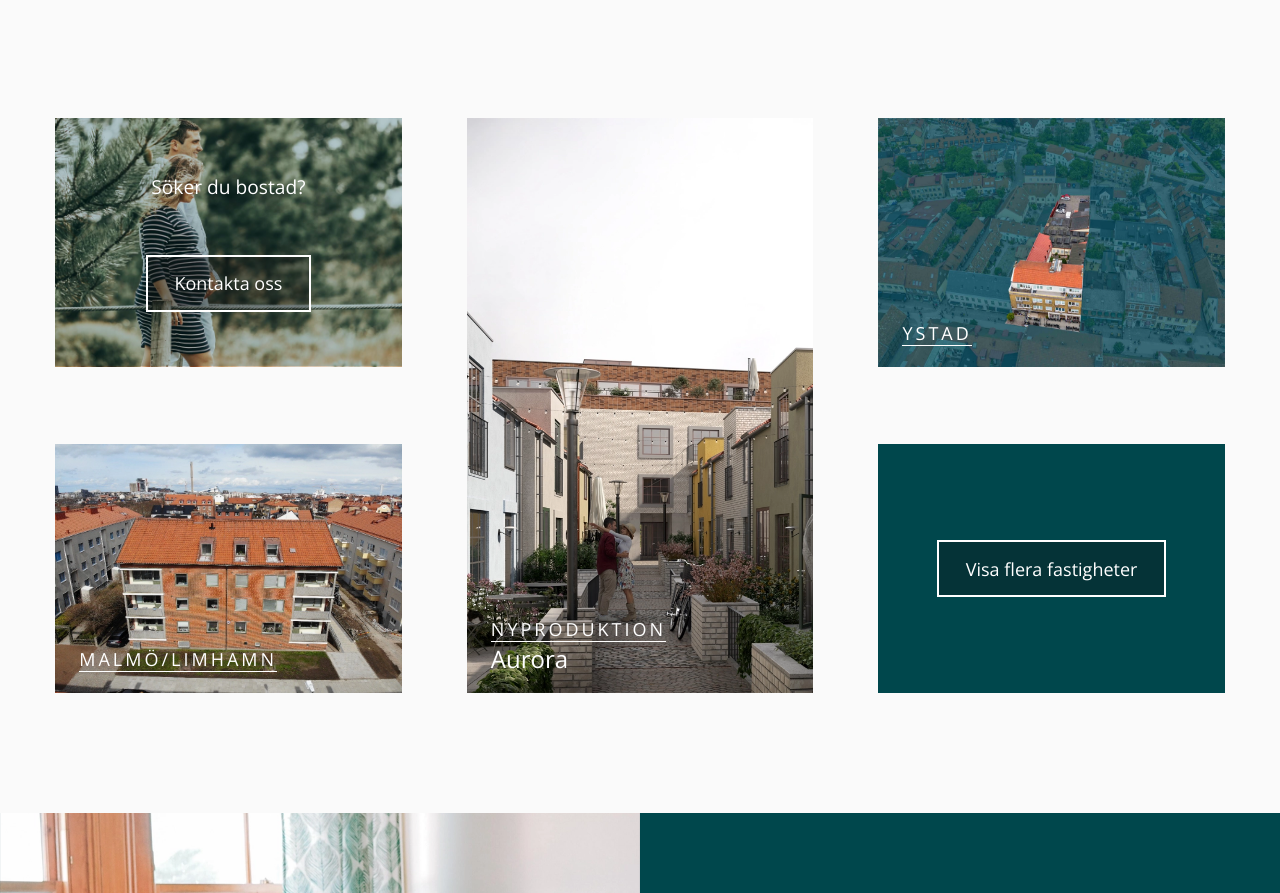
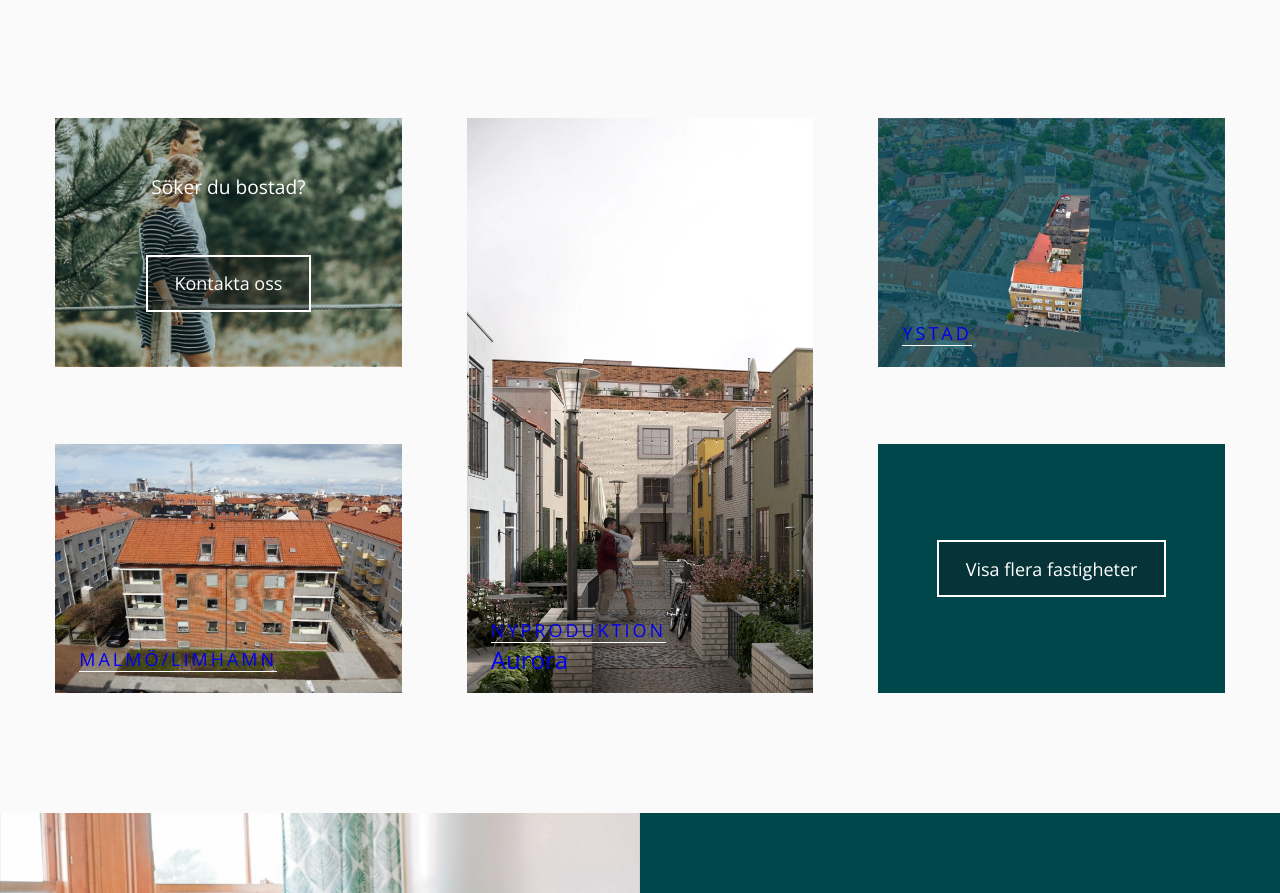
Before and after one commit to hop-technology/timotuz_website, a Next.js app: page / in a window 1280 px wide. Shown: the part 722-1615 px from the top of the page. Built offline with nearby package versions, Linux system fonts and the light colour scheme.

Commit message:
adds a tags to rest of buttons images needed

```diff
--- a/components/IndexCarousel.jsx
+++ b/components/IndexCarousel.jsx
@@ -55,7 +55,9 @@ const IndexCarousel = () => {
           <h1 className='title'>Nyproduktionsprojekt Aurora</h1>
           <h2 className='sub-title'>Gamla anor möter morgondagens vanor</h2>
           <Link href='/fastigheter' passHref>
-            <button className='btn'>Läs mer</button>
+            <a>
+              <button className='btn'>Läs mer</button>
+            </a>
           </Link>
         </div>
       </div>
--- a/components/IndexGrid.jsx
+++ b/components/IndexGrid.jsx
@@ -25,6 +25,7 @@ const IndexGrid = () => {
           </div>
         </div>
         <Link href='/fastigheter' passHref>
+          <a>
             <div className='aurora'>
               <Image
                 src='/court-grid.webp'
@@ -40,8 +41,10 @@ const IndexGrid = () => {
                 <p className='aurora__content--bot-text'>Aurora</p>
               </div>
             </div>
+          </a>
         </Link>
         <Link href='/fastigheter' passHref>
+          <a>
             <div className='ystad'>
               <Image
                 src='/ystad-grid.webp'
@@ -55,8 +58,10 @@ const IndexGrid = () => {
                 <p className='ystad__content--top-text'>Ystad</p>
               </div>
             </div>
+          </a>
         </Link>
         <Link href='/fastigheter' passHref>
+          <a>
             <div className='malmo'>
               <Image
                 src='/limhamn-grid.webp'
@@ -71,11 +76,14 @@ const IndexGrid = () => {
                 <p className='malmo__content--top-text'>Malmö/Limhamn</p>
               </div>
             </div>
+          </a>
         </Link>
         <div className='fastigheter'>
           <div className='fastigheter__content'>
             <Link href='/fastigheter' passHref>
+              <a>
                 <button className='btn'>Visa flera fastigheter</button>
+              </a>
             </Link>
           </div>
         </div>
```
Lines whose indentation alone changed are shown as unchanged.
